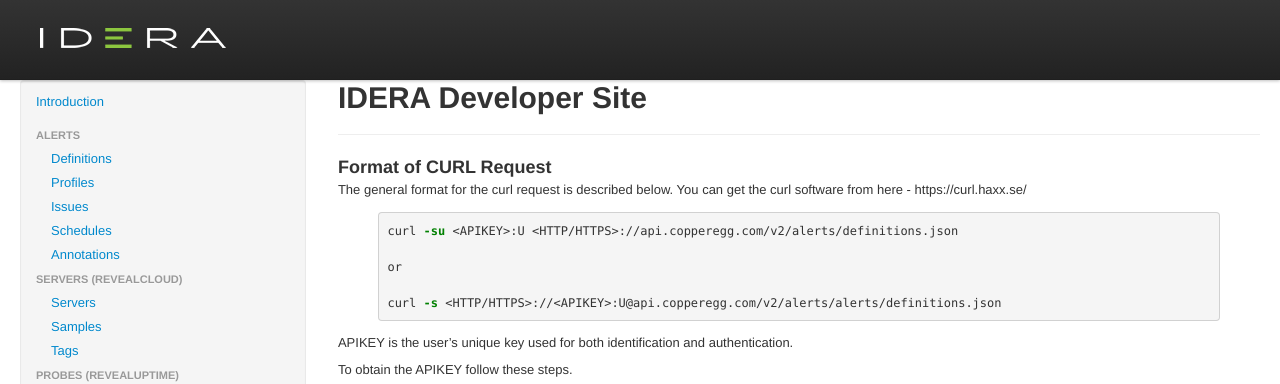
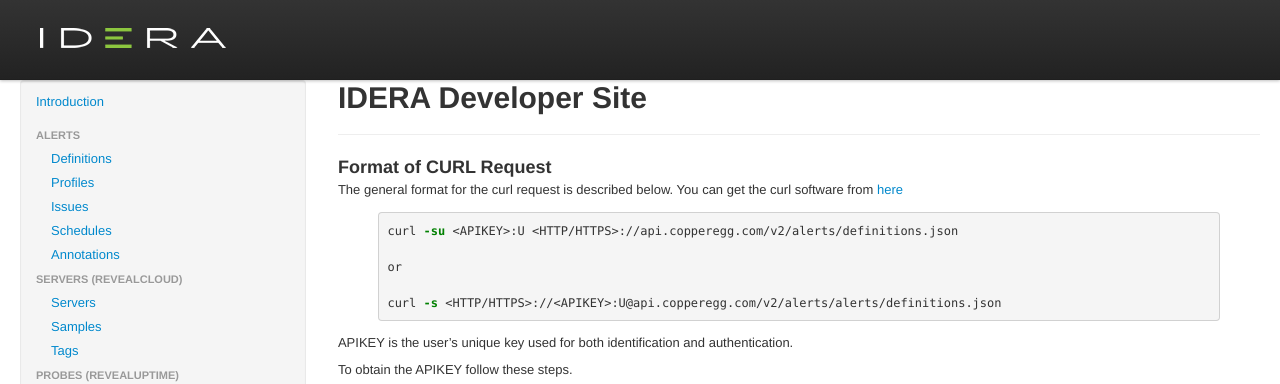
Before and after one commit to CopperEgg/apidocs, a Jekyll site: the page built from index.md, in a window 1280 px wide and 900 px high. Shown: the top 384 px of the window. Built offline with Jekyll 4.4.1, drawn with Linux system fonts in a browser that asks for light colours.

Commit message:
CE-544 Minor fixes

```diff
--- a/index.md
+++ b/index.md
@@ -5,7 +5,7 @@ title: IDERA Developer Site
 
 ### Format of CURL Request
 
-The general format for the curl request is described below. You can get the curl software from here - https://curl.haxx.se/
+The general format for the curl request is described below. You can get the curl software from [here](https://curl.haxx.se/)
 
 {% highlight sh %}
 curl -su <APIKEY>:U <HTTP/HTTPS>://api.copperegg.com/v2/alerts/definitions.json
@@ -177,12 +177,15 @@ The following actions can be performed using this API.
 ### Releases
 
 January 13, 2017
+
 - Update to RevealMetrics Group API to disallow creation of Metric Groups with name containg periods or spaces.
 
 January 12, 2017
+
 - Update API Documentation.
 
 December 10, 2015
+
 - Updated API Documentation.
 
 December 31, 2015
```
